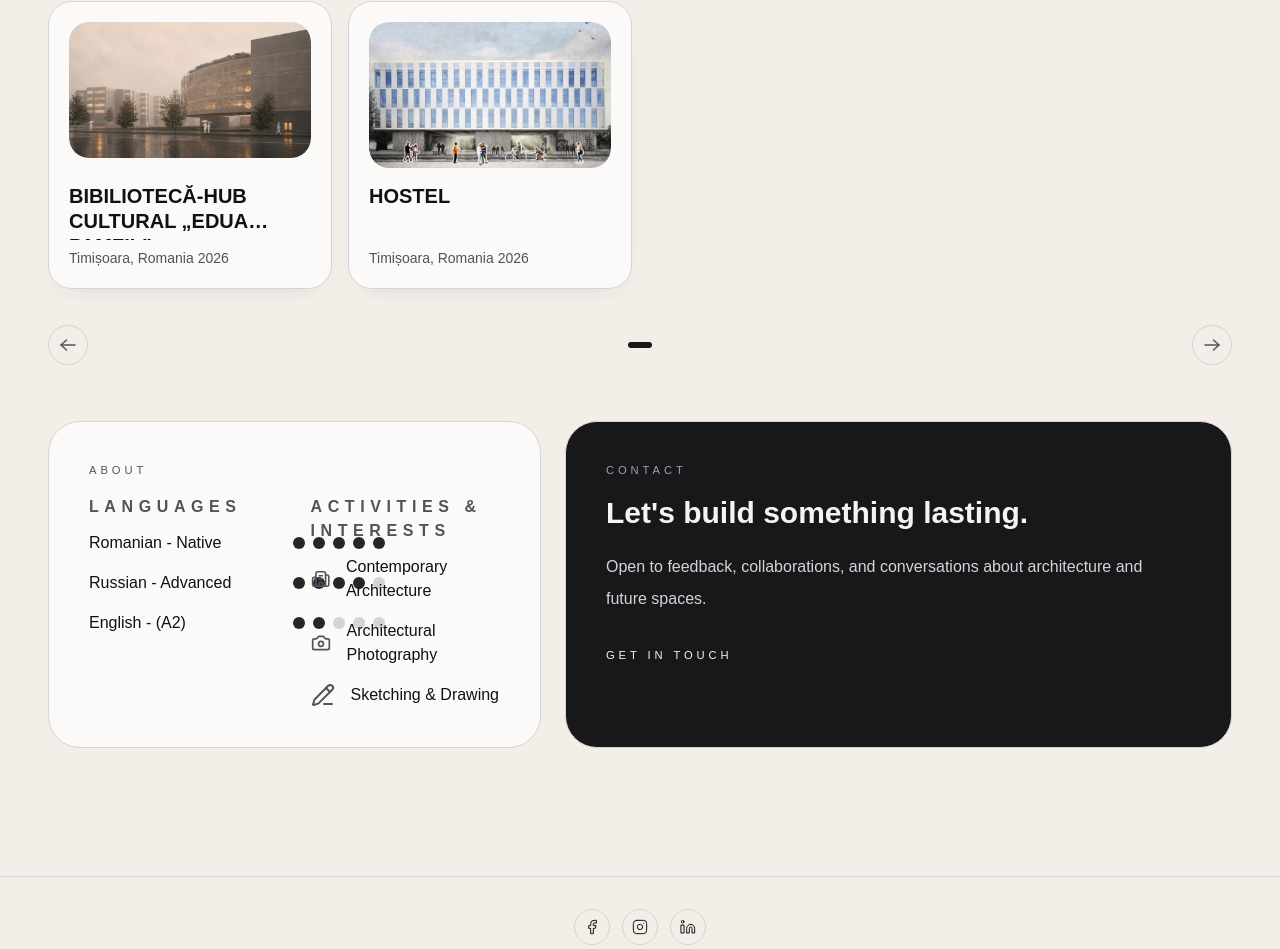
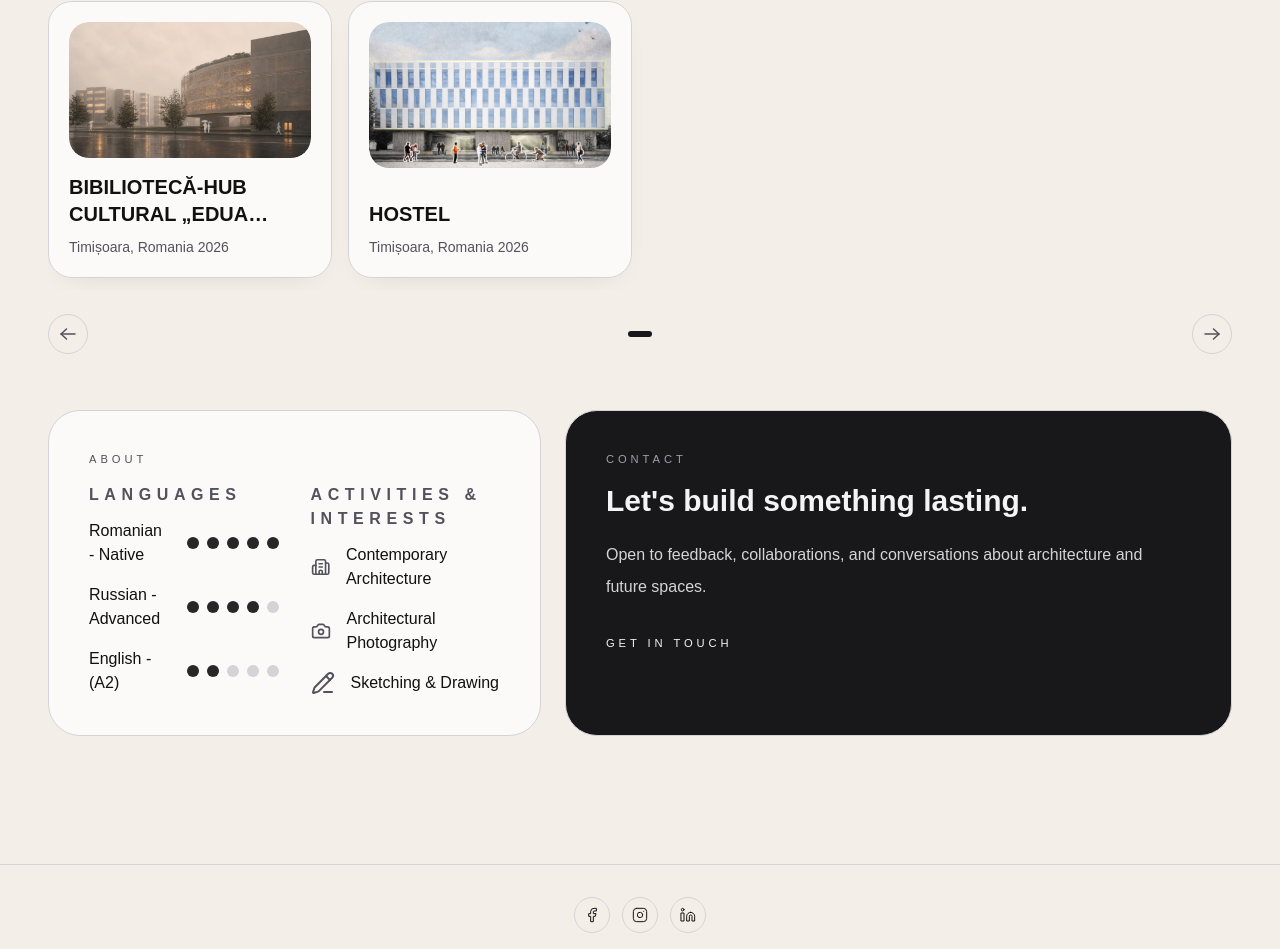
Before and after one commit to mihai2000/architecture, a Next.js app: page / in a window 1280 px wide. Shown: the part 1014-1963 px from the top of the page. Built offline with nearby package versions, Linux system fonts and the light colour scheme.

Commit message:
design modifcations

```diff
--- a/src/components/ProjectCard.tsx
+++ b/src/components/ProjectCard.tsx
@@ -30,15 +30,16 @@ export default function ProjectCard({ project }: { project: Project }) {
 					</div>
 				)}
 				<div className="pointer-events-none absolute inset-0 bg-gradient-to-t from-black/55 via-black/0 to-black/0 opacity-0 transition-opacity duration-300 group-hover:opacity-100" />
-				<span className="pointer-events-none absolute bottom-4 left-4 translate-y-2 text-[0.65rem] uppercase tracking-[0.3em] text-white opacity-0 transition-all duration-300 group-hover:translate-y-0 group-hover:opacity-100">
+				<span className="pointer-events-none absolute bottom-4 left-4 hidden translate-y-2 text-[0.65rem] uppercase tracking-[0.3em] text-white opacity-0 transition-all duration-300 group-hover:translate-y-0 group-hover:opacity-100 sm:block">
 					View project
 				</span>
 			</div>
 			<div className="mt-4 flex flex-1 items-end justify-between gap-3">
 				<div className="flex flex-col">
-					<h3 className="min-h-[3.5rem] text-xl font-semibold leading-tight line-clamp-2">
+					<h3 className="text-base font-semibold leading-snug line-clamp-2 sm:text-lg lg:text-xl">
 						{project.title}
 					</h3>
+
 					<p className="mt-2 text-sm text-zinc-600">{project.location}</p>
 				</div>
 				<span className="text-lg text-zinc-400 opacity-0 transition-all duration-300 group-hover:translate-x-1 group-hover:opacity-100">
--- a/src/components/languageSkill/languageSkill.tsx
+++ b/src/components/languageSkill/languageSkill.tsx
@@ -27,8 +27,8 @@ type LanguageSkillProps = {
 
 export function LanguageSkill({ label, level }: LanguageSkillProps) {
 	return (
-		<div className="flex items-center gap-6">
-			<span className="min-w-[180px]">{label}</span>
+		<div className="flex flex-col gap-2 xl:flex-row xl:items-center xl:gap-4">
+			<span className="leading-6">{label}</span>
 
 			<div className="flex gap-2">
 				{[1, 2, 3, 4, 5].map((dot) => (
```
